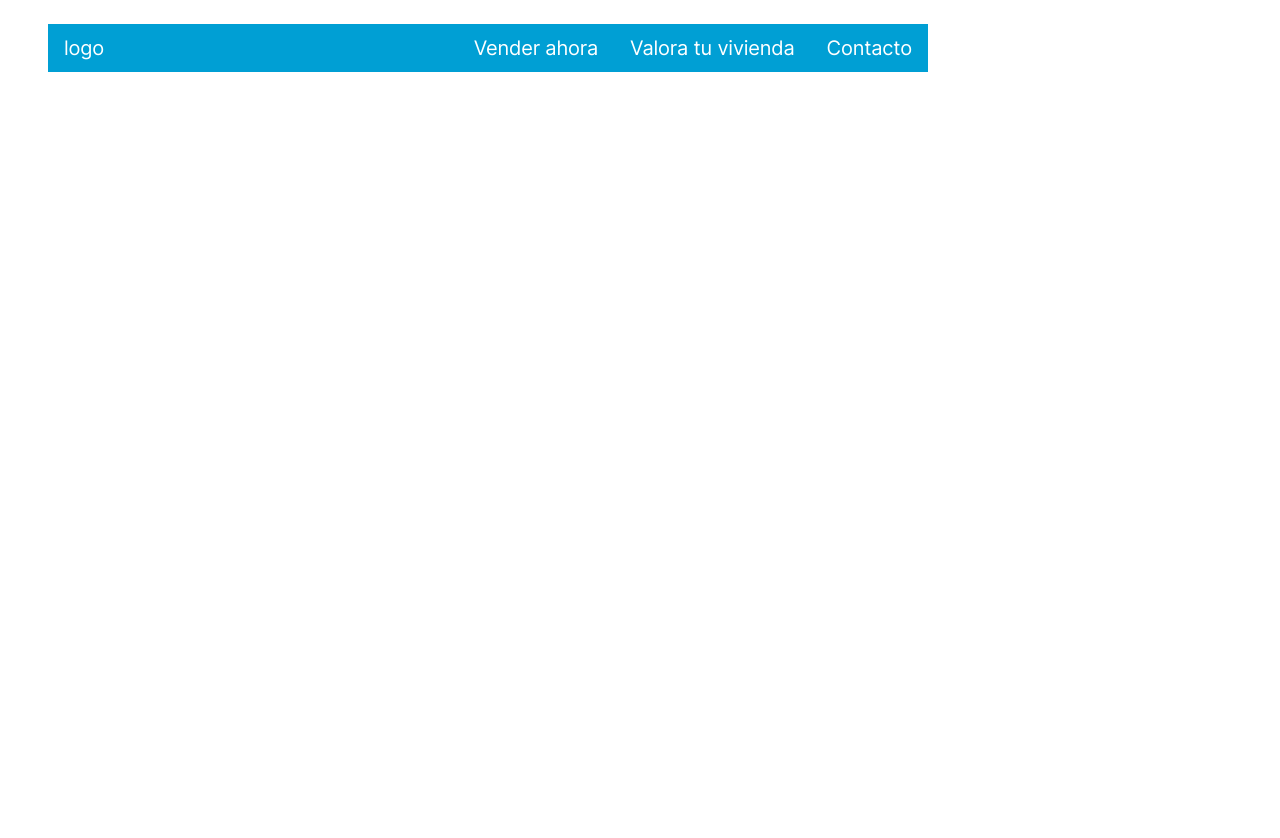
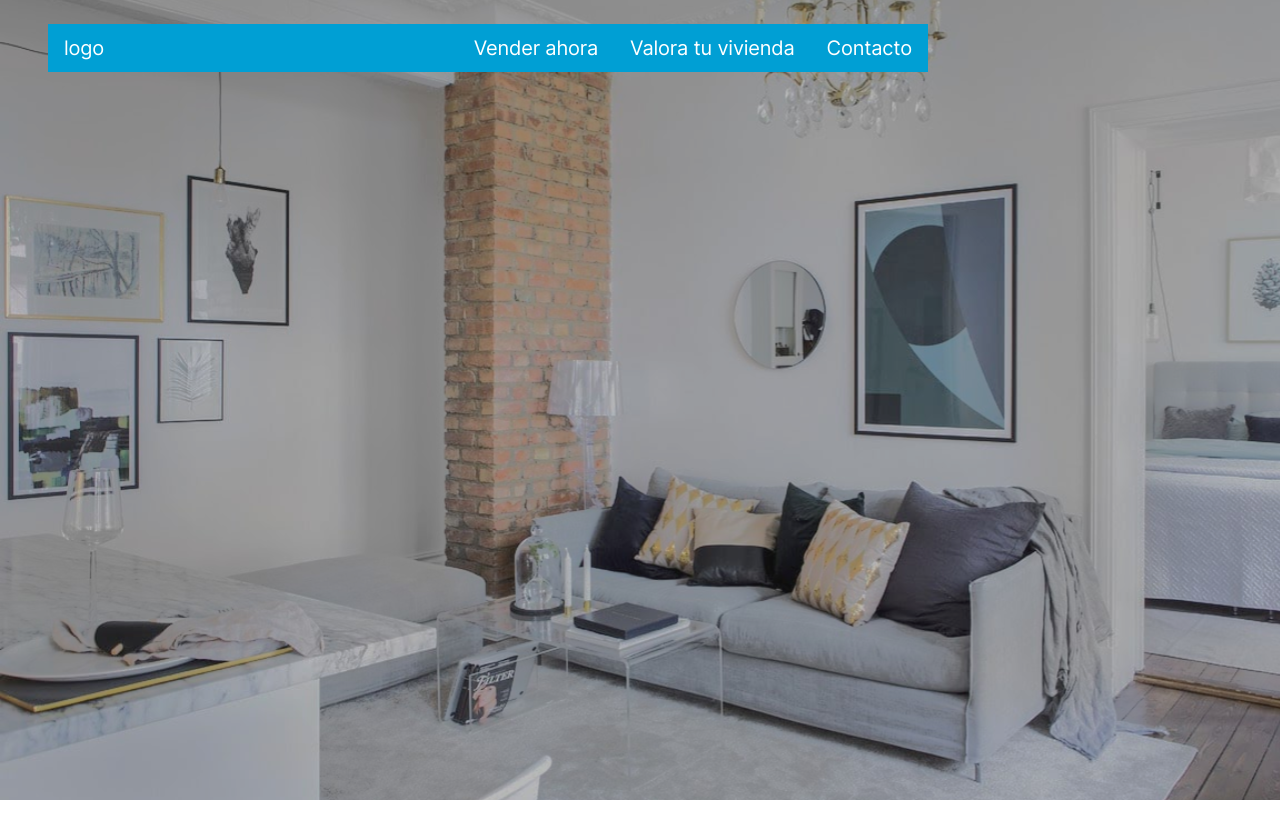
Before and after one commit to InfiniteDesignES/comproinmuebles.com, a React (Vite) app: page / in a window 1280 px wide. Shown: the top 838 px of the page. After the commit the page ends 800 px from the top, so only its background shows below. Built offline with nearby package versions, Linux system fonts and the light colour scheme.

Commit message:
Empiezo con nuevas cosas

```diff
--- /dev/null
+++ b/src/layout/Header.jsx
@@ -0,0 +1,14 @@
+import { Link } from 'react-router-dom';
+
+export default function Header() {
+  return (
+    <header className="flex justify-between items-center px-4 fixed top-6 left-12 w-[55rem] h-[3rem] flex-shrink-0 bg-600">
+      <div>logo</div>
+      <nav className='flex gap-8'>
+        <Link to="">Vender ahora</Link>
+        <Link to="">Valora tu vivienda</Link>
+        <Link to="">Contacto</Link>
+      </nav>
+    </header>
+  );
+}
--- /dev/null
+++ b/src/layout/Layout.jsx
@@ -0,0 +1,16 @@
+import PropTypes from 'prop-types';
+
+import Header from './Header';
+
+export default function Layout({ children }) {
+  return (
+    <main>
+      <Header />
+      <div>{children}</div>
+    </main>
+  );
+}
+
+Layout.propTypes = {
+  children: PropTypes.node
+};
--- a/src/pages/Index.jsx
+++ b/src/pages/Index.jsx
@@ -1,9 +1,11 @@
-import Header from "../components/Header";
+import Layout from '../layout/Layout';
 
 export default function Index() {
   return (
-    <main className="h-[150rem]">
-      <Header />
-    </main>
+    <Layout>
+      <section className='h-screen bg-[url("../../public/images/Background.svg")] bg-cover'>
+
+      </section>
+    </Layout>
   );
 }
--- a/src/styles/Main.css
+++ b/src/styles/Main.css
@@ -1,10 +1,13 @@
 body {
   font-family: 'Inter', sans-serif;
   color: #fff;
-  text-align: right;
   font-size: 20px;
   font-style: normal;
   font-weight: 500;
   line-height: 24px; /* 120% */
   letter-spacing: -0.2px;
 }
+
+.header-text {
+  text-align: right;
+}
```
Also changed, not shown: public/images/Background.svg (added), src/components/Titulo.jsx (renamed from src/components/Header.jsx).
